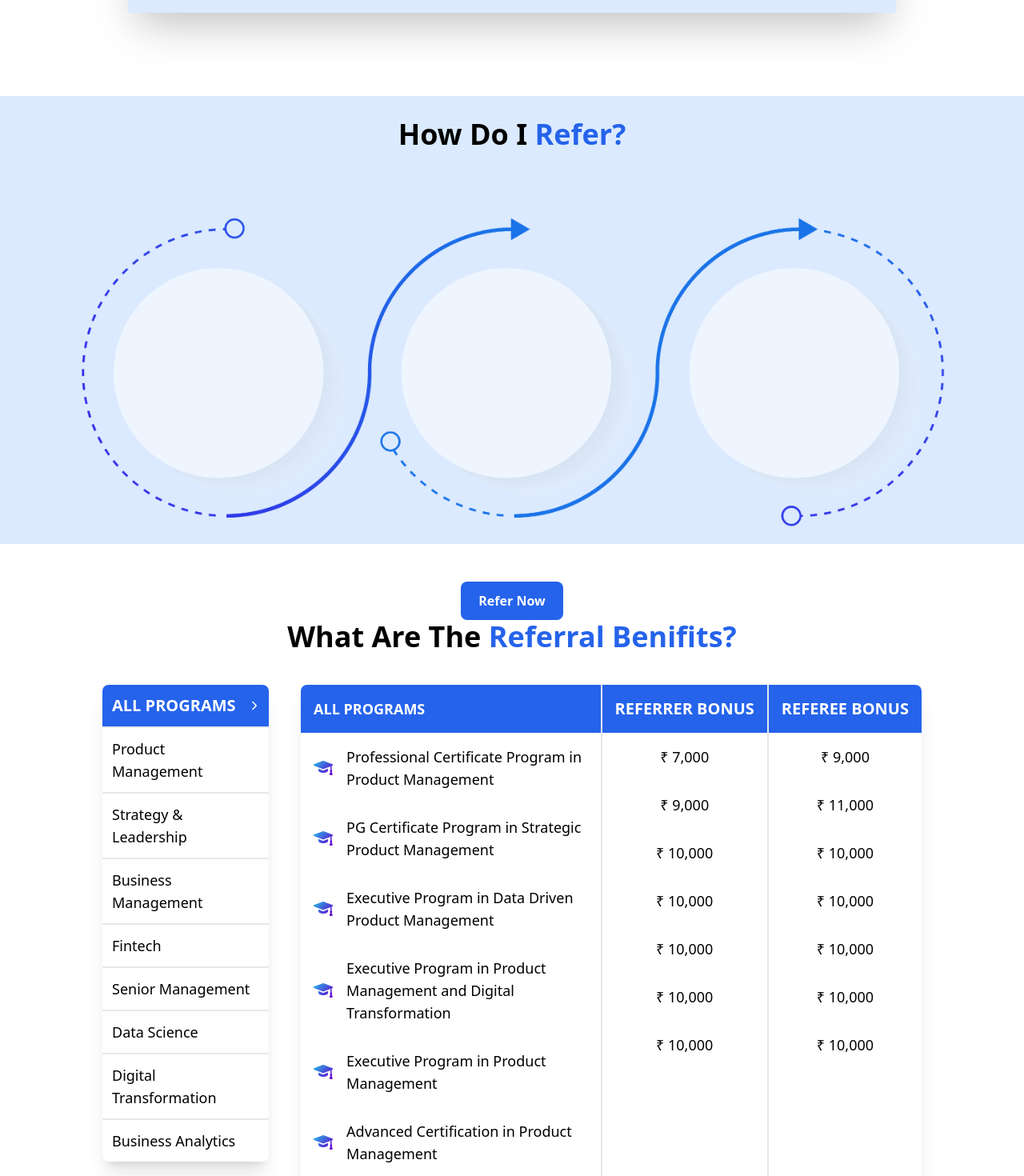
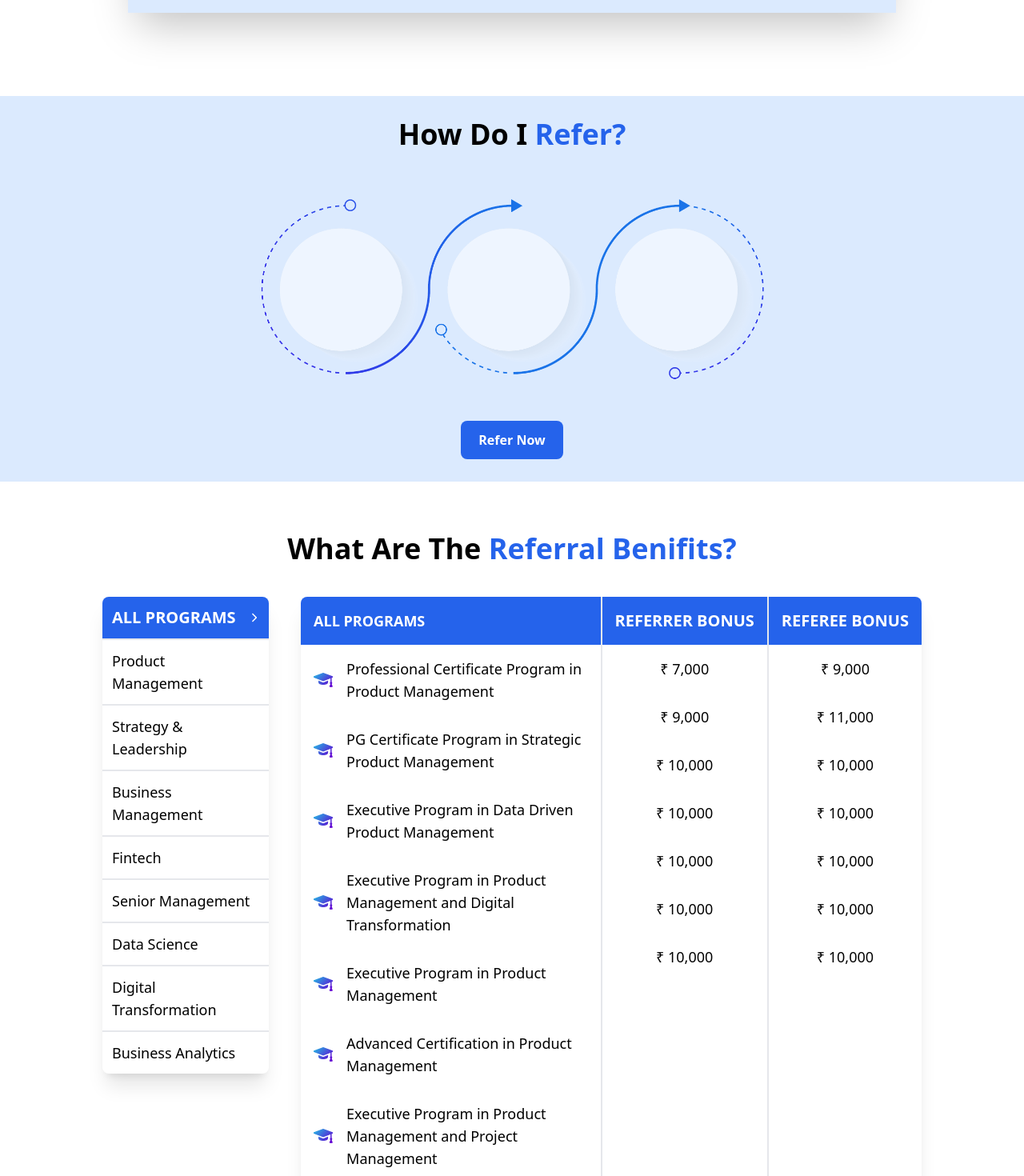
Before and after one commit to Rishabh8210/Accredian-frontend-task, a React (Create React App) app: page / in a window 1280 px wide. Shown: the part 840-2310 px from the top of the page at 80% size. Built offline with nearby package versions, Linux system fonts and the light colour scheme.

Commit message:
Fixed responsiveness error

```diff
--- a/src/components/Benifits.jsx
+++ b/src/components/Benifits.jsx
@@ -4,7 +4,7 @@ import MainContentBenifits from './MainContentBenifits'
 import downArrow2 from '../assets/downArrow2.svg'
 const Benifits = () => {
   return (
-    <section id='Benifits' className='min-h-screen w-screen lg:px-32 p-8 flex flex-col items-center'>
+    <section id='Benifits' className='min-h-screen w-full overflow-hidden lg:px-32 px-8 flex flex-col items-center'>
         <h1 className='text-4xl font-semibold'>What Are The <span className='text-blue-600'>Referral Benifits?</span></h1>
         <div className='flex flex-col lg:flex-row gap-10 py-10'>
             <SidebarCategory />
--- a/src/components/FAQ.jsx
+++ b/src/components/FAQ.jsx
@@ -19,7 +19,7 @@ const FAQ = () => {
         setVisible(!isVisible)
     }
     return (
-        <section id='FAQs' className='min-h-[60vh] w-screen lg:px-32 px-7 flex flex-col items-center '>
+        <section id='FAQs' className='min-h-[60vh] w-full lg:px-32 px-7 flex flex-col items-center '>
             <h1 className='text-4xl font-semibold'>Frequently Asked <span className='text-blue-600'>Questions</span></h1>
             <div className='h-full w-full flex flex-col sm:flex-row sm:px-16 py-16 justify-around'>
                 <div className='flex flex-col w-full gap-8 '>
--- a/src/components/GetInTouch.jsx
+++ b/src/components/GetInTouch.jsx
@@ -2,7 +2,7 @@ import React from 'react'
 import headset from '../assets/headset.svg'
 const GetInTouch = () => {
   return (
-    <section className='min-h-[20vh] w-screen px-7 lg:px-32 flex items-center text-white'>
+    <section className='min-h-[20vh] w-full px-7 lg:px-32 flex items-center text-white'>
         <div className='flex flex-col sm:flex-row items-center p-4 sm:px-14 h-full w-full gap-8 rounded-lg bg-blue-500'>
             <div className='flex items-center h-full w-full gap-8'>
                 <div className='w-fit bg-white border-4 border-blue-300 rounded-xl'>
--- a/src/components/Refer.jsx
+++ b/src/components/Refer.jsx
@@ -2,12 +2,19 @@ import React from 'react'
 import SecondMain from '../assets/SecondMain.png'
 const Refer = () => {
   return (
-    <div className='min-h-[50vh] lg:max-h-[70vh] w-full flex flex-col justify-around gap-7 py-7 items-center flex-shrink-0 bg-blue-100'>
+    <div className='min-h-[40vh] max-w-screen flex flex-col gap-7 py-7 items-center flex-shrink-0 bg-blue-100'>
         <h1 className='text-4xl font-semibold'>How Do I <span className='font-semibold text-blue-600'>Refer?</span></h1>
-        <img className='h-[80%]' src={SecondMain} alt=''/>
+        <img className='size-3/4 sm:size-4/6 md:size-3/5 lg:max-h-[60vh] lg:w-7/12' src={SecondMain} alt=''/>
         <button className='h-12 flex-shrink-0 w-32 bg-blue-600 hover:bg-blue-800 text-white rounded-lg font-semibold'>Refer Now</button>
     </div>
   )
 }
 
 export default Refer
+
+
+{/* <div className='min-h-[50vh] lg:max-h-[60vh] w-full flex flex-col justify-around gap-7 py-7 items-center flex-shrink-0 bg-blue-100'>
+        <h1 className='text-4xl font-semibold'>How Do I <span className='font-semibold text-blue-600'>Refer?</span></h1>
+        <img className='h-[50%]' src={SecondMain} alt=''/>
+        <button className='h-12 flex-shrink-0 w-32 bg-blue-600 hover:bg-blue-800 text-white rounded-lg font-semibold'>Refer Now</button>
+    </div> */}
```
